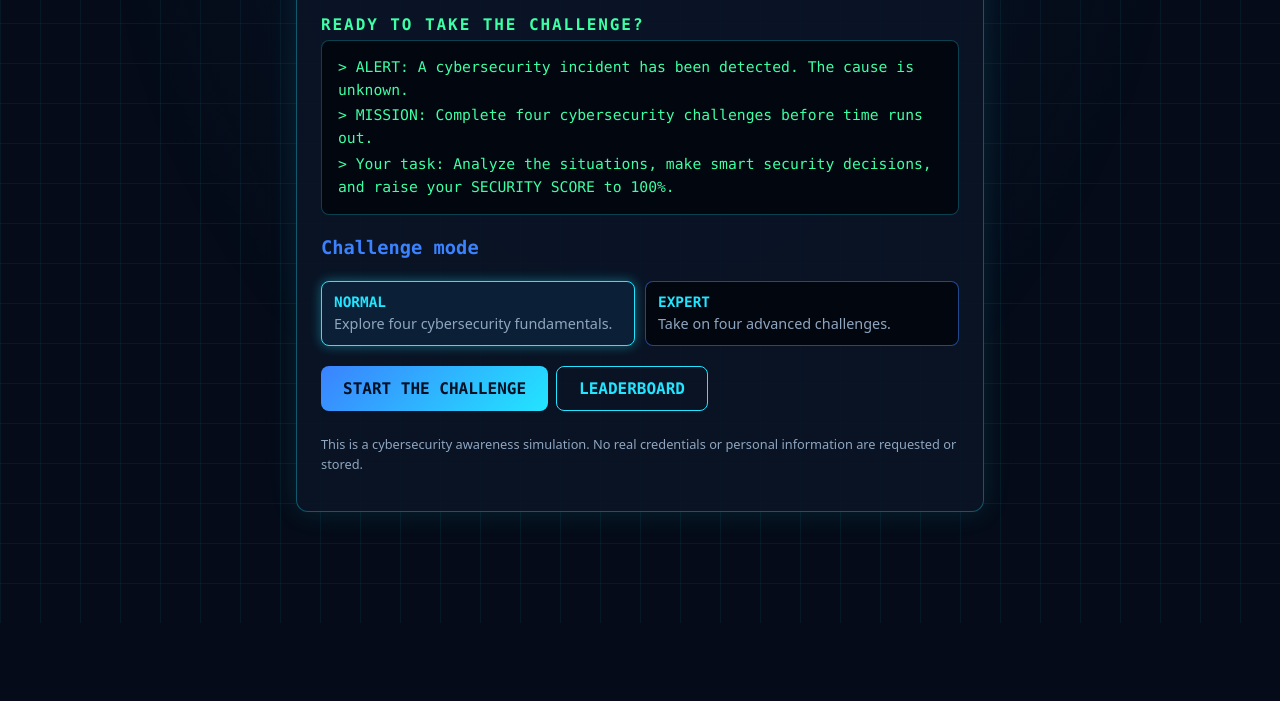
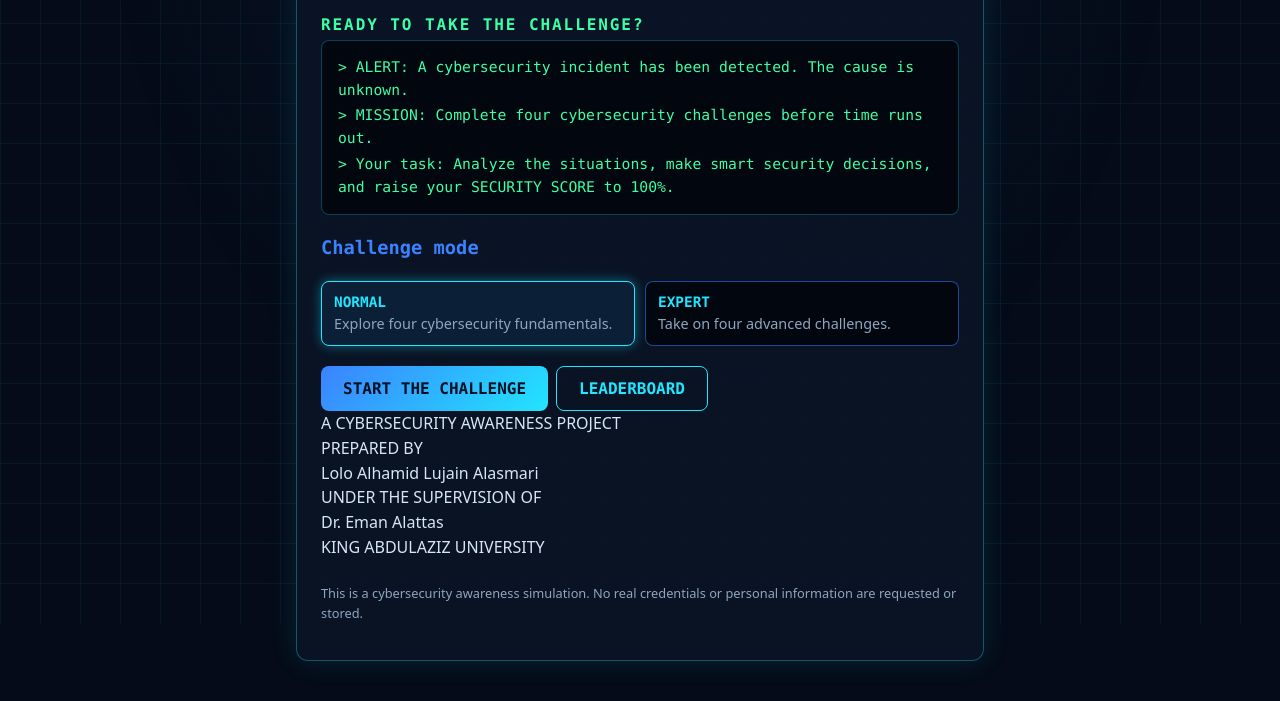
Before and after one commit to l-ctrl887/Cyber_Clash, a plain HTML site: page index.html in a window 1280 px wide. Shown: the part 177-878 px from the top of the page. Before the commit the page ends 800 px from the top, so only its background shows below. Drawn offline with Linux system fonts and the light colour scheme.

Commit message:
Update index.html

```diff
--- a/index.html
+++ b/index.html
@@ -26,6 +26,20 @@
   <button class="btn" id="btnStart">START THE CHALLENGE</button>
   <button class="btn ghost" id="btnBoard">LEADERBOARD</button>
 </div>
+
+<div class="project-credits">
+  <div class="credit-label">A CYBERSECURITY AWARENESS PROJECT</div>
+  <div class="credit-heading">PREPARED BY</div>
+  <div class="team-names">
+    <span>Lolo Alhamid</span>
+    <span>Lujain Alasmari</span>
+  </div>
+  <div class="credit-divider"></div>
+  <div class="credit-heading">UNDER THE SUPERVISION OF</div>
+  <div class="supervisor-name">Dr. Eman Alattas</div>
+  <div class="university-name">KING ABDULAZIZ UNIVERSITY</div>
+</div>
+
 <p class="disc">
   This is a cybersecurity awareness simulation. No real credentials or personal information are requested or stored.
 </p>
```
